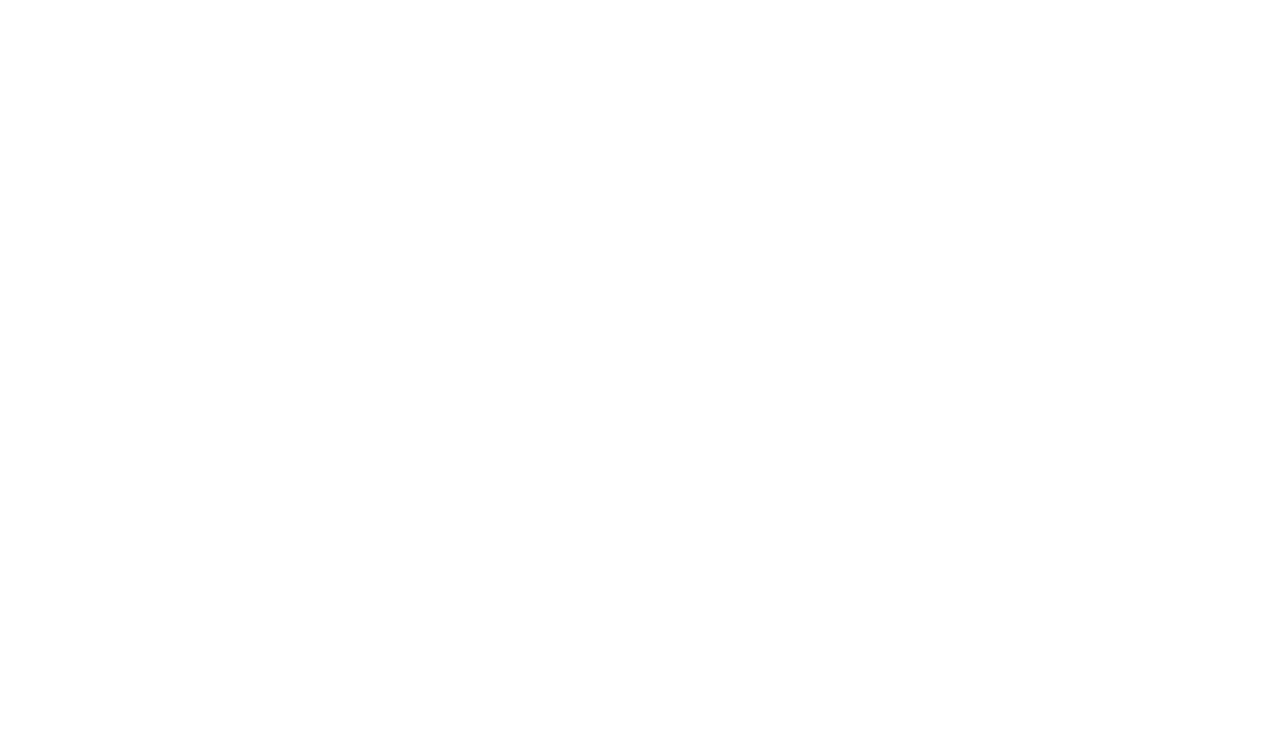
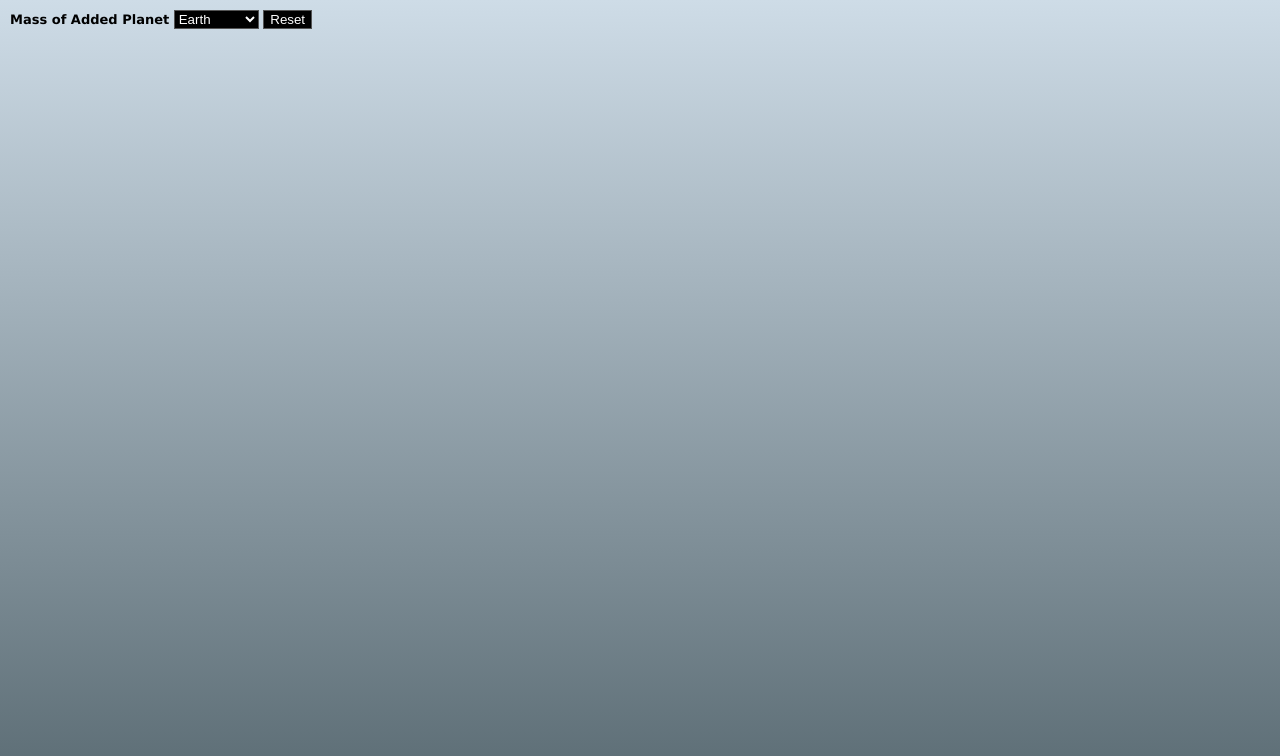
Before and after one commit to andrewmadden/solarsystem, a plain HTML site: page index.html in a window 1280 px wide. Drawn offline with Linux system fonts and the light colour scheme.

Commit message:
added css and html templates

```diff
--- a/index.html
+++ b/index.html
@@ -4,11 +4,30 @@
     <meta charset="UTF-8">
     <meta name="viewport" content="width=device-width, initial-scale=1.0">
     <meta http-equiv="X-UA-Compatible" content="ie=edge">
+
+    <link rel="stylesheet" href="./style.css">
+
     <title>Solar System Model</title>
 </head>
 <body>
+    <section id="controls-wrapper">
+        <label for="">Mass of Added Planet</label>
+        <select name="" id="bodies-list">
+            <option value="0.000003003">Earth</option>
+            <option value="0.0009543">Jupiter</option>
+            <option value="1">Sun</option>
+            <option value="0.1">Red Dwarf</option>
+        </select>
+        <button id="clear-bodies">Reset</button>
+    </section>
+
+    <canvas id="canvas"></canvas>
 
     <!-- calculate physics of celestial bodies -->
     <script src="./physics.js"></script>
+    <!-- draw bodies with trails on canvas -->
+    <script src="./drawBody.js"></script>
+    <!-- main script -->
+    <script src="./main.js"></script>
 </body>
 </html>
--- /dev/null
+++ b/style.css
@@ -0,0 +1,26 @@
+html, body {
+    min-height: 100%;
+}
+
+body {
+    margin: 0;
+    overflow: hidden;
+    background: linear-gradient(to bottom, #cedce7 0%, #596a72 100%);
+    font-family: 'Lucida Sans', 'Lucida Sans Regular', 'Lucida Grande', 'Lucida Sans Unicode', Geneva, Verdana, sans-serif;
+    font-size: 13px;
+    font-weight: bold;
+}
+
+#controls-wrapper {
+    position: absolute;
+    z-index: 2;
+    top: 0;
+    width: 100%;
+    padding: 10px;
+}
+
+#controls-wrapper > select, button {
+    background-color: #000;
+    color: #FFF;
+    border: 1px solid #545454;
+}
```
Also changed, not shown: main.js (added).
